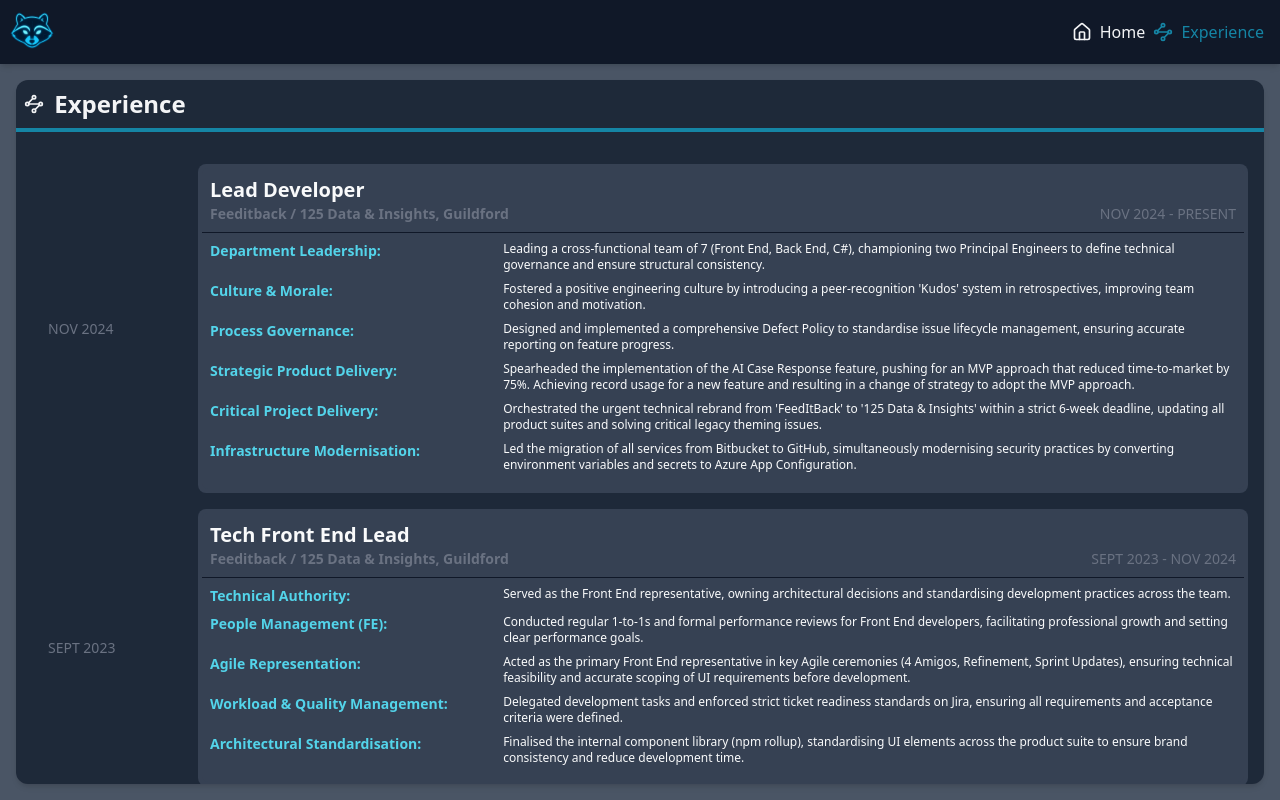
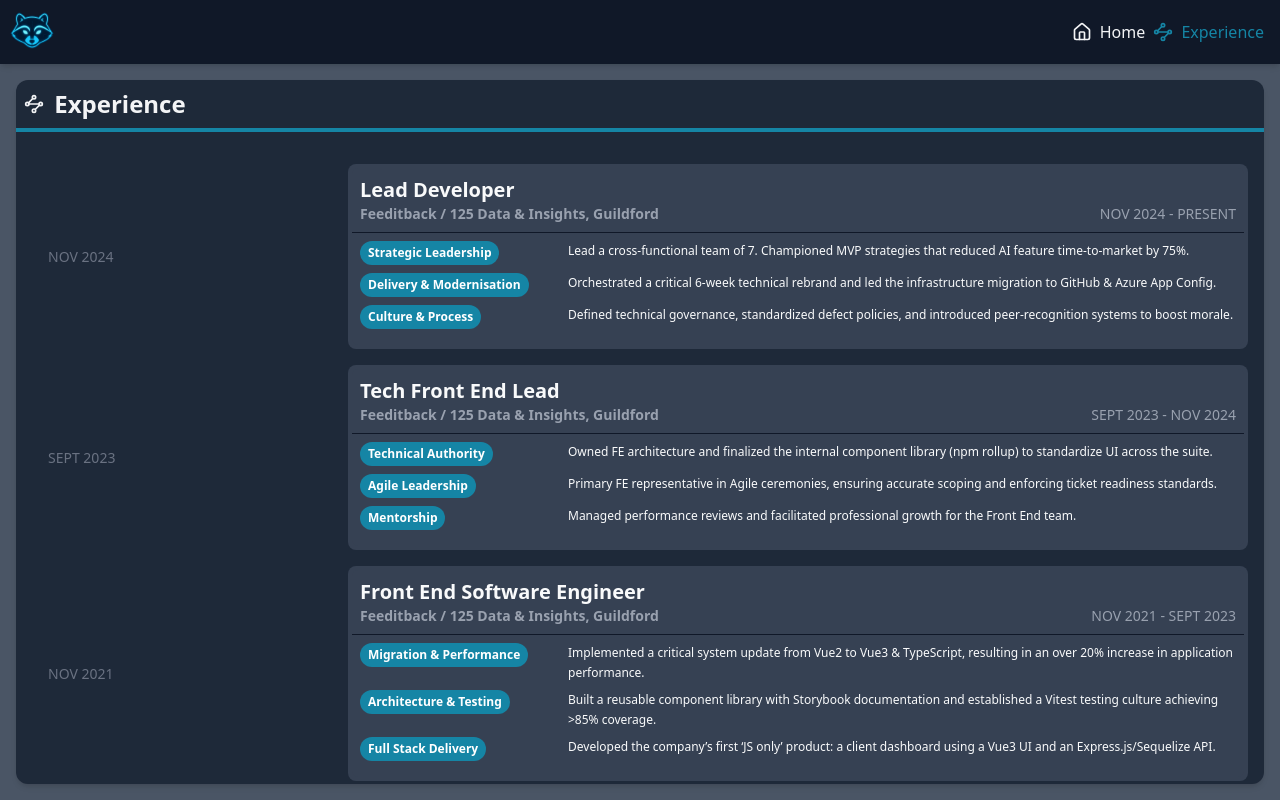
Before and after one commit to JJThompson07/persona, a Vue app: page /experience in a window 1280 px wide. Built offline with nearby package versions, Linux system fonts and the light colour scheme.

Commit message:
:art: tweaks

```diff
--- /dev/null
+++ b/data/experience-extended.json
@@ -0,0 +1,149 @@
+{
+  "experiences": [
+    {
+      "company": "Feeditback / 125 Data & Insights, Guildford",
+      "roles": [
+        {
+          "title": "Lead Developer",
+          "start": "NOV 2024",
+          "end": "PRESENT",
+          "descriptions": [
+            {
+              "topic": "Department Leadership",
+              "description": "Leading a cross-functional team of 7 (Front End, Back End, C#), championing two Principal Engineers to define technical governance and ensure structural consistency."
+            },
+            {
+              "topic": "Culture & Morale",
+              "description": "Fostered a positive engineering culture by introducing a peer-recognition 'Kudos' system in retrospectives, improving team cohesion and motivation."
+            },
+            {
+              "topic": "Process Governance",
+              "description": "Designed and implemented a comprehensive Defect Policy to standardise issue lifecycle management, ensuring accurate reporting on feature progress."
+            },
+            {
+              "topic": "Strategic Product Delivery",
+              "description": "Spearheaded the implementation of the AI Case Response feature, pushing for an MVP approach that reduced time-to-market by 75%. Achieving record usage for a new feature and resulting in a change of strategy to adopt the MVP approach."
+            },
+            {
+              "topic": "Critical Project Delivery",
+              "description": "Orchestrated the urgent technical rebrand from 'FeedItBack' to '125 Data & Insights' within a strict 6-week deadline, updating all product suites and solving critical legacy theming issues."
+            },
+            {
+              "topic": "Infrastructure Modernisation",
+              "description": "Led the migration of all services from Bitbucket to GitHub, simultaneously modernising security practices by converting environment variables and secrets to Azure App Configuration."
+            }
+          ]
+        },
+        {
+          "title": "Tech Front End Lead",
+          "start": "SEPT 2023",
+          "end": "NOV 2024",
+          "descriptions": [
+            {
+              "topic": "Technical Authority",
+              "description": "Served as the Front End representative, owning architectural decisions and standardising development practices across the team."
+            },
+            {
+              "topic": "People Management (FE)",
+              "description": "Conducted regular 1-to-1s and formal performance reviews for Front End developers, facilitating professional growth and setting clear performance goals."
+            },
+            {
+              "topic": "Agile Representation",
+              "description": "Acted as the primary Front End representative in key Agile ceremonies (4 Amigos, Refinement, Sprint Updates), ensuring technical feasibility and accurate scoping of UI requirements before development."
+            },
+            {
+              "topic": "Workload & Quality Management",
+              "description": "Delegated development tasks and enforced strict ticket readiness standards on Jira, ensuring all requirements and acceptance criteria were defined."
+            },
+            {
+              "topic": "Architectural Standardisation",
+              "description": "Finalised the internal component library (npm rollup), standardising UI elements across the product suite to ensure brand consistency and reduce development time."
+            }
+          ]
+        },
+        {
+          "title": "Front End Software Engineer",
+          "start": "NOV 2021",
+          "end": "SEPT 2023",
+          "descriptions": [
+            {
+              "topic": "Migration & Performance",
+              "description": "Implemented a critical system update from Vue2 to Vue3 & TypeScript, resulting in an over 20% increase in application performance and accessibility."
+            },
+            {
+              "topic": "Component Architecture",
+              "description": "Built a reusable component library for the FeedItBack system, hosted as a private npm package to ensure UI consistency across all front end microservices."
+            },
+            {
+              "topic": "Documentation & UX",
+              "description": "Developed a Storybook instance for the component library, providing a streamlined user experience for visualising and implementing new components and features."
+            },
+            {
+              "topic": "Testing Culture",
+              "description": "Created a structured approach to unit tests using Vitest, achieving >85% coverage across all sections; this standard was subsequently adopted by the wider team."
+            },
+            {
+              "topic": "Full Stack Delivery",
+              "description": "Developed the company's first 'JS only' product: a client dashboard using a Vue3 UI and an Express.js/Sequelize API."
+            }
+          ]
+        }
+      ]
+    },
+    {
+      "company": "Toolbox Group, Bury st Edmunds",
+      "roles": [
+        {
+          "title": "Php & Vue Js Developer",
+          "start": "MAY 2019",
+          "end": "NOV 2021",
+          "descriptions": [
+            {
+              "topic": "Technical Oversight",
+              "description": "Played a lead role in the development of Mallcomm Front End, introducing structured workflows that improved plugin performance and maintainability."
+            },
+            {
+              "topic": "Process Improvement",
+              "description": "Introduced a structured format of work for the development team to increase productivity and accountability."
+            },
+            {
+              "topic": "Internationalisation",
+              "description": "Key involvement in implementing multi-language translations across the Mallcomm product for 10+ languages."
+            }
+          ]
+        }
+      ]
+    },
+    {
+      "company": "Zoocha Ltd, Hertford",
+      "roles": [
+        {
+          "title": "Front End Developer",
+          "start": "OCT 2016",
+          "end": "APR 2019",
+          "descriptions": [
+            {
+              "topic": "",
+              "description": "Implemented responsive, interactive, and accessible UI/UX designs across Drupal 7 and Drupal 8 e-commerce sites for high-profile clients (e.g., National Forest, FCA)."
+            },
+            {
+              "topic": "",
+              "description": "Utilised BEM methodology to create well-structured, reusable Front End code, increasing development speed and easing debugging."
+            }
+          ]
+        }
+      ]
+    },
+    {
+      "company": "Pattonair, Derby",
+      "roles": [
+        {
+          "title": "Customer Facing Coordinator",
+          "start": "SEPT 2015",
+          "end": "APR 2016",
+          "descriptions": []
+        }
+      ]
+    }
+  ]
+}
--- a/data/experience.json
+++ b/data/experience.json
@@ -9,28 +9,16 @@
           "end": "PRESENT",
           "descriptions": [
             {
-              "topic": "Department Leadership",
-              "description": "Leading a cross-functional team of 7 (Front End, Back End, C#), championing two Principal Engineers to define technical governance and ensure structural consistency."
+              "topic": "Strategic Leadership",
+              "description": "Lead a cross-functional team of 7. Championed MVP strategies that reduced AI feature time-to-market by 75%."
             },
             {
-              "topic": "Culture & Morale",
-              "description": "Fostered a positive engineering culture by introducing a peer-recognition 'Kudos' system in retrospectives, improving team cohesion and motivation."
+              "topic": "Delivery & Modernisation",
+              "description": "Orchestrated a critical 6-week technical rebrand and led the infrastructure migration to GitHub & Azure App Config."
             },
             {
-              "topic": "Process Governance",
-              "description": "Designed and implemented a comprehensive Defect Policy to standardise issue lifecycle management, ensuring accurate reporting on feature progress."
-            },
-            {
-              "topic": "Strategic Product Delivery",
-              "description": "Spearheaded the implementation of the AI Case Response feature, pushing for an MVP approach that reduced time-to-market by 75%. Achieving record usage for a new feature and resulting in a change of strategy to adopt the MVP approach."
-            },
-            {
-              "topic": "Critical Project Delivery",
-              "description": "Orchestrated the urgent technical rebrand from 'FeedItBack' to '125 Data & Insights' within a strict 6-week deadline, updating all product suites and solving critical legacy theming issues."
-            },
-            {
-              "topic": "Infrastructure Modernisation",
-              "description": "Led the migration of all services from Bitbucket to GitHub, simultaneously modernising security practices by converting environment variables and secrets to Azure App Configuration."
+              "topic": "Culture & Process",
+              "description": "Defined technical governance, standardized defect policies, and introduced peer-recognition systems to boost morale."
             }
           ]
         },
@@ -41,23 +29,15 @@
           "descriptions": [
             {
               "topic": "Technical Authority",
-              "description": "Served as the Front End representative, owning architectural decisions and standardising development practices across the team."
+              "description": "Owned FE architecture and finalized the internal component library (npm rollup) to standardize UI across the suite."
             },
             {
-              "topic": "People Management (FE)",
-              "description": "Conducted regular 1-to-1s and formal performance reviews for Front End developers, facilitating professional growth and setting clear performance goals."
+              "topic": "Agile Leadership",
+              "description": "Primary FE representative in Agile ceremonies, ensuring accurate scoping and enforcing ticket readiness standards."
             },
             {
-              "topic": "Agile Representation",
-              "description": "Acted as the primary Front End representative in key Agile ceremonies (4 Amigos, Refinement, Sprint Updates), ensuring technical feasibility and accurate scoping of UI requirements before development."
-            },
-            {
-              "topic": "Workload & Quality Management",
-              "description": "Delegated development tasks and enforced strict ticket readiness standards on Jira, ensuring all requirements and acceptance criteria were defined."
-            },
-            {
-              "topic": "Architectural Standardisation",
-              "description": "Finalised the internal component library (npm rollup), standardising UI elements across the product suite to ensure brand consistency and reduce development time."
+              "topic": "Mentorship",
+              "description": "Managed performance reviews and facilitated professional growth for the Front End team."
             }
           ]
         },
@@ -68,23 +48,15 @@
           "descriptions": [
             {
               "topic": "Migration & Performance",
-              "description": "Implemented a critical system update from Vue2 to Vue3 & TypeScript, resulting in an over 20% increase in application performance and accessibility."
+              "description": "Implemented a critical system update from Vue2 to Vue3 & TypeScript, resulting in an over 20% increase in application performance."
             },
             {
-              "topic": "Component Architecture",
-              "description": "Built a reusable component library for the FeedItBack system, hosted as a private npm package to ensure UI consistency across all front end microservices."
-            },
-            {
-              "topic": "Documentation & UX",
-              "description": "Developed a Storybook instance for the component library, providing a streamlined user experience for visualising and implementing new components and features."
-            },
-            {
-              "topic": "Testing Culture",
-              "description": "Created a structured approach to unit tests using Vitest, achieving >85% coverage across all sections; this standard was subsequently adopted by the wider team."
+              "topic": "Architecture & Testing",
+              "description": "Built a reusable component library with Storybook documentation and established a Vitest testing culture achieving >85% coverage."
             },
             {
               "topic": "Full Stack Delivery",
-              "description": "Developed the company's first 'JS only' product: a client dashboard using a Vue3 UI and an Express.js/Sequelize API."
+              "description": "Developed the company’s first ‘JS only’ product: a client dashboard using a Vue3 UI and an Express.js/Sequelize API."
             }
           ]
         }
@@ -100,7 +72,7 @@
           "descriptions": [
             {
               "topic": "Technical Oversight",
-              "description": "Played a lead role in the development of Mallcomm Front End, introducing structured workflows that improved plugin performance and maintainability."
+              "description": "Played a lead role in the development of Mallcomm Front End, introducing structured workflows that improved plugin performance."
             },
             {
               "topic": "Process Improvement",
@@ -123,12 +95,12 @@
           "end": "APR 2019",
           "descriptions": [
             {
-              "topic": "",
-              "description": "Implemented responsive, interactive, and accessible UI/UX designs across Drupal 7 and Drupal 8 e-commerce sites for high-profile clients (e.g., National Forest, FCA)."
+              "topic": "UI/UX Implementation",
+              "description": "Implemented responsive, accessible UI/UX designs across Drupal 7/8 sites for high-profile clients (e.g., National Forest, FCA)."
             },
             {
-              "topic": "",
-              "description": "Utilised BEM methodology to create well-structured, reusable Front End code, increasing development speed and easing debugging."
+              "topic": "Methodology",
+              "description": "Utilised BEM methodology to create well-structured, reusable Front End code, increasing development speed."
             }
           ]
         }
--- a/src/components/experience/ExperienceCard.vue
+++ b/src/components/experience/ExperienceCard.vue
@@ -1,8 +1,8 @@
 <template>
-  <card-animated ref="experienceCard" class="relative w-full">
+  <card-animated ref="experienceCard" class="relative">
     <header class="flex flex-col border-b border-gray-900 p-2">
       <h2 class="mb-0 text-xl font-semibold">{{ title }}</h2>
-      <div class="flex items-end justify-between text-gray-500">
+      <div class="flex items-end justify-between text-gray-400">
         <h2 class="mb-0 text-sm font-semibold">{{ company }}</h2>
         <p class="text-sm dark:text-gray-400">{{ start }} - {{ end }}</p>
       </div>
--- a/src/components/experience/ExperienceDescription.vue
+++ b/src/components/experience/ExperienceDescription.vue
@@ -1,12 +1,17 @@
 <template>
-  <div class="description mb-2 text-xs" :class="{ tagged: tag }">
+  <div
+    class="description mb-2 flex flex-col items-start gap-2 text-xs leading-relaxed md:grid"
+    :class="{ tagged: tag }"
+  >
     <span
       v-if="tag"
-      :class="theme === 'kitsune' ? 'text-kitsune-300' : 'text-tanuki-300'"
-      class="text-sm font-semibold"
-      >{{ tag }}:
+      :class="theme === 'kitsune' ? 'bg-kitsune-600' : 'bg-tanuki-600'"
+      class="mr-2 w-max rounded-full px-2 py-1 text-center text-xs font-semibold whitespace-nowrap text-white"
+      >{{ tag }}
     </span>
-    <slot />
+    <div class="flex-1">
+      <slot />
+    </div>
   </div>
 </template>
 
@@ -25,10 +30,7 @@
 </script>
 
 <style scoped>
-.description {
-  &.tagged {
-    display: grid;
-    grid-template-columns: 2fr 5fr;
-  }
+.tagged {
+  grid-template-columns: 200px 3fr;
 }
 </style>
--- a/src/views/ExperienceView.vue
+++ b/src/views/ExperienceView.vue
@@ -36,7 +36,6 @@
                 :title="role.title"
                 :start="role.start"
                 :end="role.end"
-                class="flex-1"
                 @hovered="$event ? (hoveredStart = role.start) : (hoveredStart = null)"
               >
                 <experience-description
@@ -95,6 +94,6 @@
 
 <style scoped>
 .experience-grid {
-  grid-template-columns: 150px 1fr;
+  grid-template-columns: 1fr 3fr;
 }
 </style>
```
